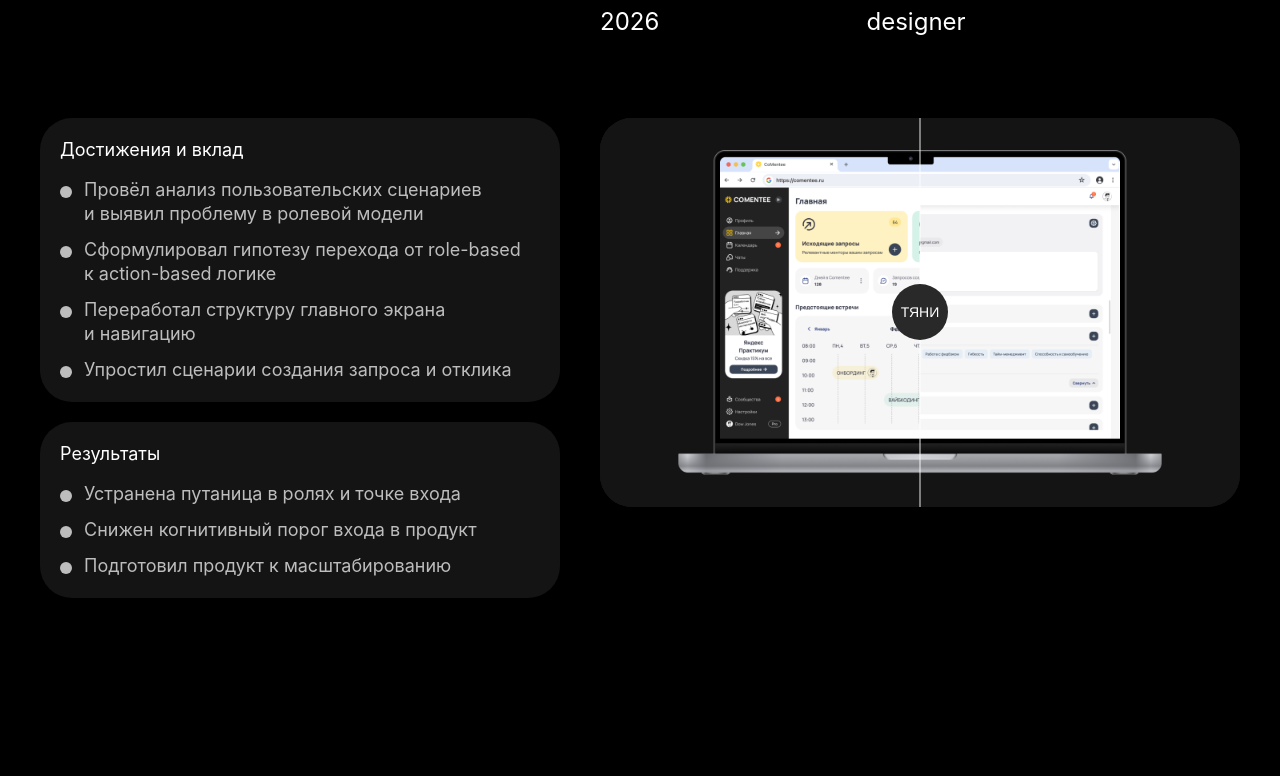
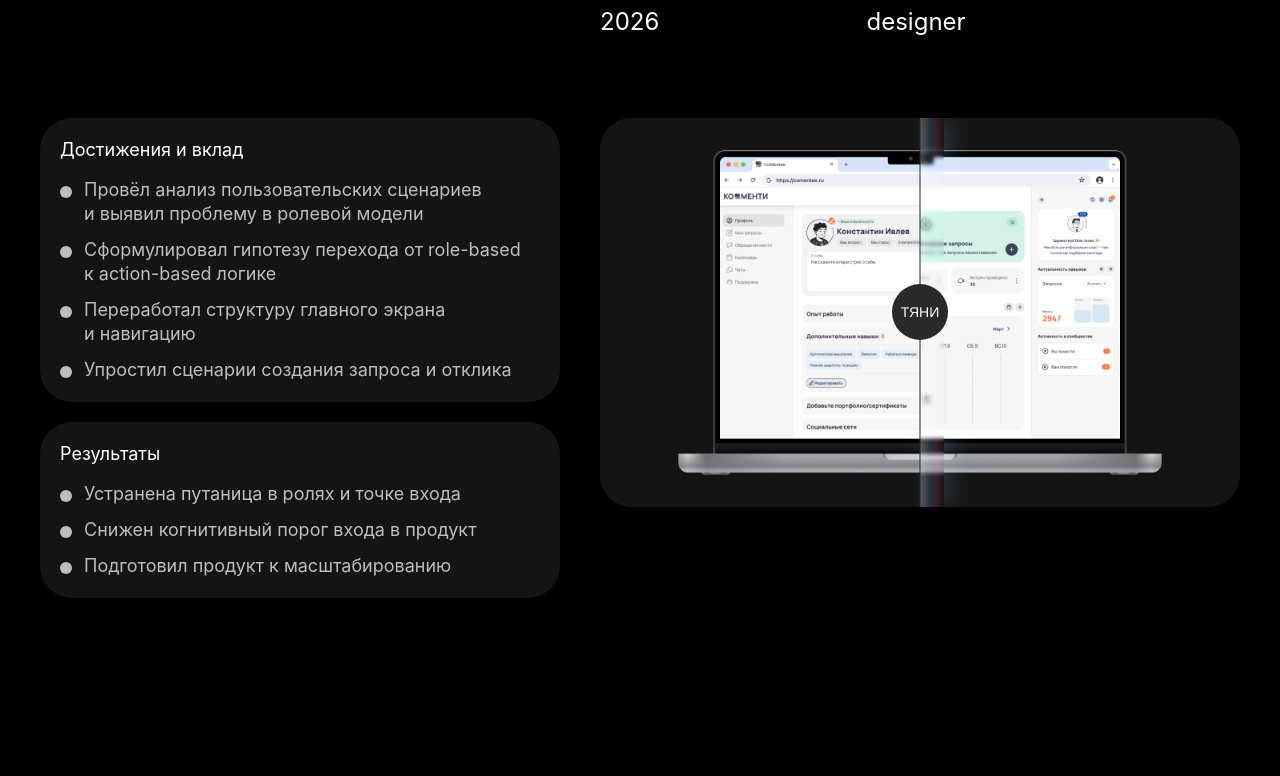
Before and after one commit to Artiom241/portfolio, a React (Vite) app: page / in a window 1280 px wide. Shown: the part 2830-3606 px from the top of the page. Built offline with nearby package versions, Linux system fonts and the light colour scheme.

Commit message:
Set before after slider order

```diff
--- a/src/App.tsx
+++ b/src/App.tsx
@@ -115,7 +115,7 @@ type PortfolioContent = {
     results: string;
     slider: (title: string) => string;
     sliderHandle: string;
-    afterPercent: (value: number) => string;
+    sliderValueText: (beforeValue: number, afterValue: number) => string;
   };
   footer: {
     copyright: string;
@@ -334,7 +334,7 @@ const content: Record<Language, PortfolioContent> = {
       results: 'Результаты',
       slider: (title) => `Сравнение до и после: ${title}`,
       sliderHandle: 'Тяни',
-      afterPercent: (value) => `${value}% после`,
+      sliderValueText: (beforeValue, afterValue) => `Было ${beforeValue}%, стало ${afterValue}%`,
     },
     footer: {
       copyright: '© 2026',
@@ -543,7 +543,7 @@ const content: Record<Language, PortfolioContent> = {
       results: 'Results',
       slider: (title) => `Before and after comparison: ${title}`,
       sliderHandle: 'Drag',
-      afterPercent: (value) => `${value}% after`,
+      sliderValueText: (beforeValue, afterValue) => `Before ${beforeValue}%, after ${afterValue}%`,
     },
     footer: {
       copyright: '© 2026',
@@ -1328,12 +1328,12 @@ function CaseCard({
         <BeforeAfterSlider
           afterAlt={caseStudy.imageAfterAlt ?? `${caseStudy.imageAlt}: версия после`}
           afterSrc={caseStudy.imageAfter ?? caseStudy.image}
-          afterValueText={labels.afterPercent}
           beforeAlt={caseStudy.imageBeforeAlt ?? `${caseStudy.imageAlt}: версия до`}
           beforeSrc={caseStudy.imageBefore ?? caseStudy.image}
           compact={caseStudy.compactImage}
           handleLabel={labels.sliderHandle}
           label={labels.slider(caseStudy.title)}
+          valueText={labels.sliderValueText}
         />
       </div>
     </article>
@@ -1356,29 +1356,43 @@ function ImpactCard({ title, items }: { title: string; items: string[] }) {
 function BeforeAfterSlider({
   afterAlt,
   afterSrc,
-  afterValueText,
   beforeAlt,
   beforeSrc,
   compact,
   handleLabel,
   label,
+  valueText,
 }: {
   afterAlt: string;
   afterSrc: string;
-  afterValueText: (value: number) => string;
   beforeAlt: string;
   beforeSrc: string;
   compact?: boolean;
   handleLabel: string;
   label: string;
+  valueText: (beforeValue: number, afterValue: number) => string;
 }) {
   const [value, setValue] = useState(50);
+  const [direction, setDirection] = useState<'left' | 'right'>('right');
   const trackRef = useRef<HTMLDivElement>(null);
   const draggingRef = useRef(false);
   const pendingClientXRef = useRef<number | null>(null);
   const rafRef = useRef<number | null>(null);
+  const valueRef = useRef(50);
 
   const clamp = (next: number) => Math.min(100, Math.max(0, next));
+
+  const applyValue = useCallback((nextValue: number) => {
+    const next = clamp(nextValue);
+    const previous = valueRef.current;
+
+    if (Math.abs(next - previous) > 0.1) {
+      setDirection(next < previous ? 'left' : 'right');
+    }
+
+    valueRef.current = next;
+    setValue(next);
+  }, []);
 
   const updateFromPending = useCallback(() => {
     rafRef.current = null;
@@ -1388,8 +1402,8 @@ function BeforeAfterSlider({
 
     const rect = track.getBoundingClientRect();
     const next = clamp(((clientX - rect.left) / rect.width) * 100);
-    setValue(next);
-  }, []);
+    applyValue(next);
+  }, [applyValue]);
 
   const queueUpdate = useCallback(
     (clientX: number) => {
@@ -1447,41 +1461,43 @@ function BeforeAfterSlider({
 
     if (event.key === 'Home') {
       event.preventDefault();
-      setValue(0);
+      applyValue(0);
       return;
     }
 
     if (event.key === 'End') {
       event.preventDefault();
-      setValue(100);
+      applyValue(100);
       return;
     }
 
     const step = keySteps[event.key];
     if (!step) return;
     event.preventDefault();
-    setValue((current) => clamp(current + step));
+    applyValue(valueRef.current + step);
   };
 
   const sliderStyle = { '--slider-value': `${value}%` } as CSSProperties;
+  const roundedValue = Math.round(value);
 
   return (
     <div
       className={`case-slider case-card--slider ${compact ? 'case-slider--compact' : ''}`}
+      data-direction={direction}
       onPointerDown={startDrag}
       ref={trackRef}
       style={sliderStyle}
     >
-      <img className="case-slider__image case-slider__image--before" src={beforeSrc} alt={beforeAlt} loading="lazy" />
+      <img className="case-slider__image case-slider__image--after" src={afterSrc} alt={afterAlt} loading="lazy" />
       <div className="case-slider__overlay" aria-hidden="true">
-        <img className="case-slider__image" src={afterSrc} alt="" loading="lazy" />
+        <img className="case-slider__image case-slider__image--before" src={beforeSrc} alt="" loading="lazy" />
       </div>
       <button
         aria-label={noDangling(label)}
         aria-valuemax={100}
         aria-valuemin={0}
-        aria-valuenow={Math.round(value)}
-        aria-valuetext={noDangling(afterValueText(Math.round(value)))}
+        aria-valuenow={roundedValue}
+        aria-valuetext={noDangling(valueText(roundedValue, 100 - roundedValue))}
         className="case-slider__handle"
         onKeyDown={handleKeyDown}
         role="slider"
--- a/src/styles.css
+++ b/src/styles.css
@@ -5,6 +5,7 @@
   --muted: rgba(255, 255, 255, 0.72);
   --tertiary: rgba(255, 255, 255, 0.4);
   --divider: rgba(255, 255, 255, 0.16);
+  --secondary-black: #292929;
   --slider-handle-bg: #292929;
   --slider-handle-hover: #333;
   --card: rgba(255, 255, 255, 0.08);
@@ -855,15 +856,47 @@ ul {
   cursor: grabbing;
 }
 
-.case-slider::after {
+.case-slider::before {
   position: absolute;
   z-index: 1;
   top: 0;
   bottom: 0;
   left: var(--slider-value);
+  width: 24px;
+  content: "";
+  pointer-events: none;
+  opacity: 0.9;
+  mix-blend-mode: screen;
+  -webkit-backdrop-filter: blur(2px) saturate(145%);
+  backdrop-filter: blur(2px) saturate(145%);
+  transition:
+    left var(--duration-fast) var(--ease-out),
+    transform var(--duration-fast) var(--ease-out);
+}
+
+.case-slider[data-direction="right"]::before {
+  transform: translateX(0);
+  background:
+    linear-gradient(90deg, rgba(255, 255, 255, 0.32), rgba(108, 186, 255, 0.2) 42%, rgba(255, 74, 142, 0.16) 70%, transparent);
+  box-shadow: 8px 0 20px rgba(150, 210, 255, 0.18);
+}
+
+.case-slider[data-direction="left"]::before {
+  transform: translateX(-100%);
+  background:
+    linear-gradient(270deg, rgba(255, 255, 255, 0.32), rgba(108, 186, 255, 0.2) 42%, rgba(255, 74, 142, 0.16) 70%, transparent);
+  box-shadow: -8px 0 20px rgba(150, 210, 255, 0.18);
+}
+
+.case-slider::after {
+  position: absolute;
+  z-index: 2;
+  top: 0;
+  bottom: 0;
+  left: var(--slider-value);
   width: 1px;
   transform: translateX(-50%);
-  background: rgba(255, 255, 255, 0.9);
+  background: var(--secondary-black);
   content: "";
   pointer-events: none;
   transition: left var(--duration-fast) var(--ease-out);
@@ -904,7 +937,7 @@ ul {
   background: transparent;
   cursor: grab;
   transition: left var(--duration-fast) var(--ease-out);
-  z-index: 2;
+  z-index: 3;
 }
 
 .case-slider__handle-label {
```
